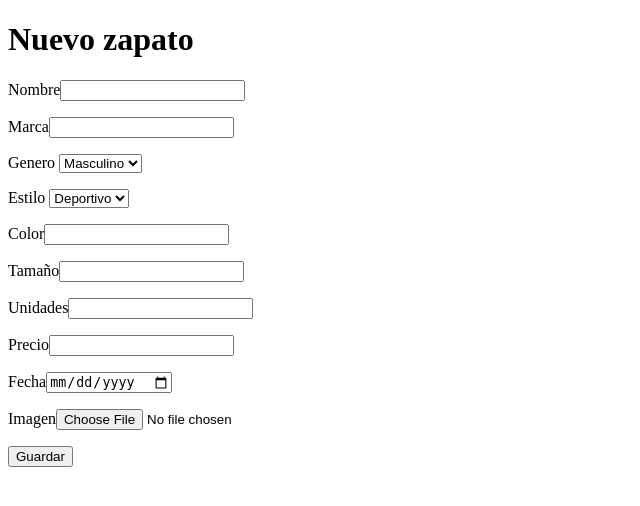
After one commit to ivanjuarezb/managementShoes, a PHP site: page /view/create.php in a window 1280 px wide. The commit adds this page. Shown: the top 506 px of the page, without its empty margins (0-640 px from the left). Run offline with PHP 8.4, Linux system fonts and the light colour scheme.

Commit message:
Some changes

```diff
--- a/index.php
+++ b/index.php
@@ -7,7 +7,7 @@
     if(!isset($_REQUEST['c'])){
         $Controller->index();
     }else{
-        $action =  $_REQUEST['c'];
+        $action =  $_REQUEST['method'];
         call_user_func(array($Controller,$action));
     }
 ?>
--- /dev/null
+++ b/view/create.php
@@ -0,0 +1,38 @@
+<!DOCTYPE html>
+<html lang="es">
+    <head>
+        <meta charset="utf-8"/>
+        <title>Nuevo zapato</title>
+    </head>
+    <body>
+        <div id="container">
+            <h1>Nuevo zapato</h1>
+            <form method="POST" action="?method=save">
+                <p>Nombre<input type="text" name="name"/></p>
+                <p>Marca<input type="text" name="brand"/></p>
+                <p>Genero
+                    <select name="gender">
+                        <option value="masculino">Masculino</option>
+                        <option value="femenino">Femenino</option>
+                        <option value="unisex">Unisex</option>
+                    </select>
+                </p>
+                <p>Estilo
+                    <select name="style">
+                        <option value="deportivo">Deportivo</option>
+                        <option value="casual">Casual</option>
+                        <option value="formal">Formal</option>
+                    </select>
+                </p>
+                <p>Color<input type="text" name="color"/></p>
+                <p>Tamaño<input type="text" name="size"/></p>
+                <p>Unidades<input type="text" name="units"/></p>
+                <p>Precio<input type="text" name="price"/></P>
+                <p>Fecha<input type="date" name="date"/></p>
+                <p>Imagen<input type="file" name="image"/></p>
+
+                <input type="submit" name="" value="Guardar"/>
+            </form>
+        </div>
+    </body>
+</html>
--- a/view/home.php
+++ b/view/home.php
@@ -40,6 +40,7 @@
                     }
                 ?>
             </table>
+            <a href="?method=create">Nuevo</a>
         </div>
     </body>
 </html>
```
Also changed, not shown: controller/controller.php (+8 -1 lines).
